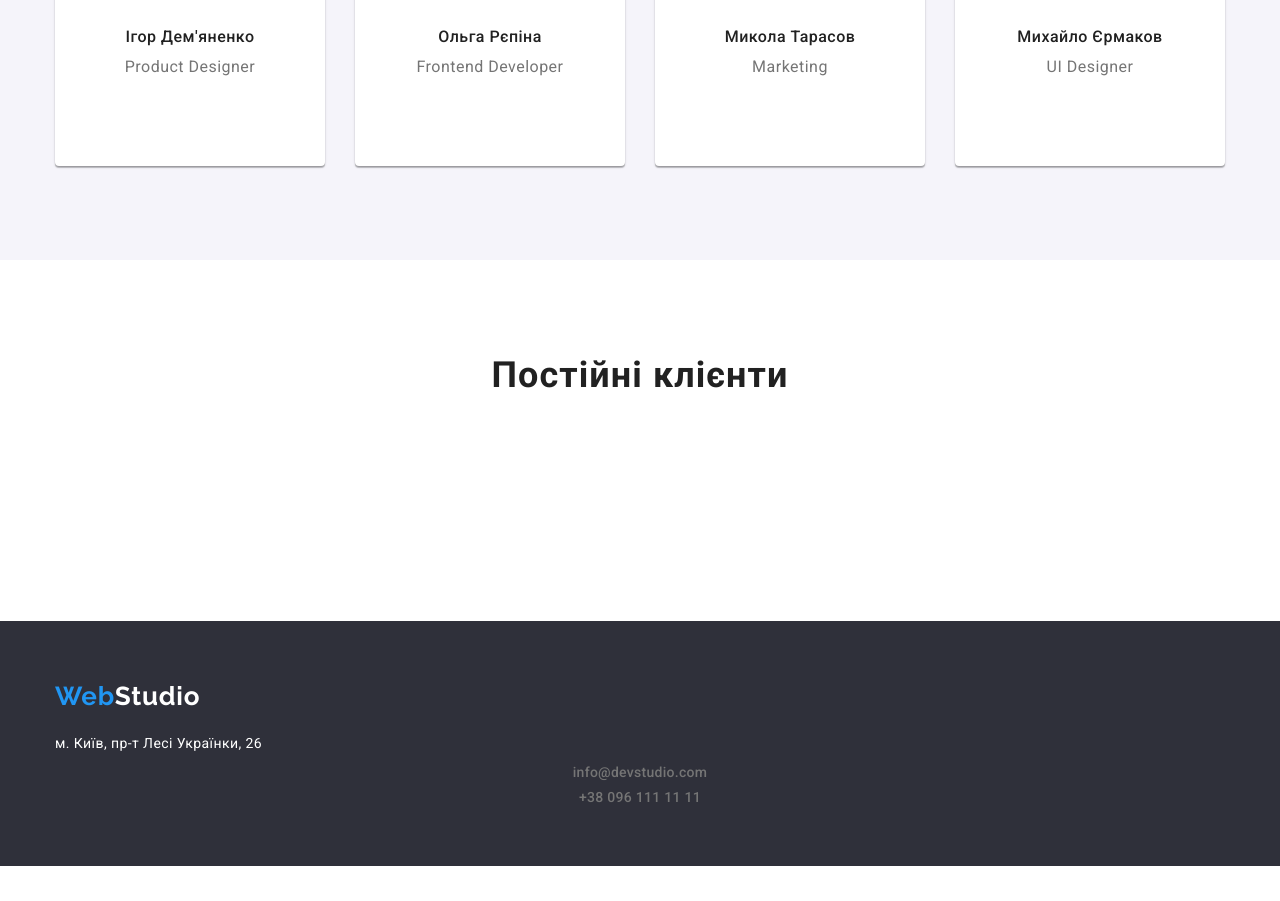
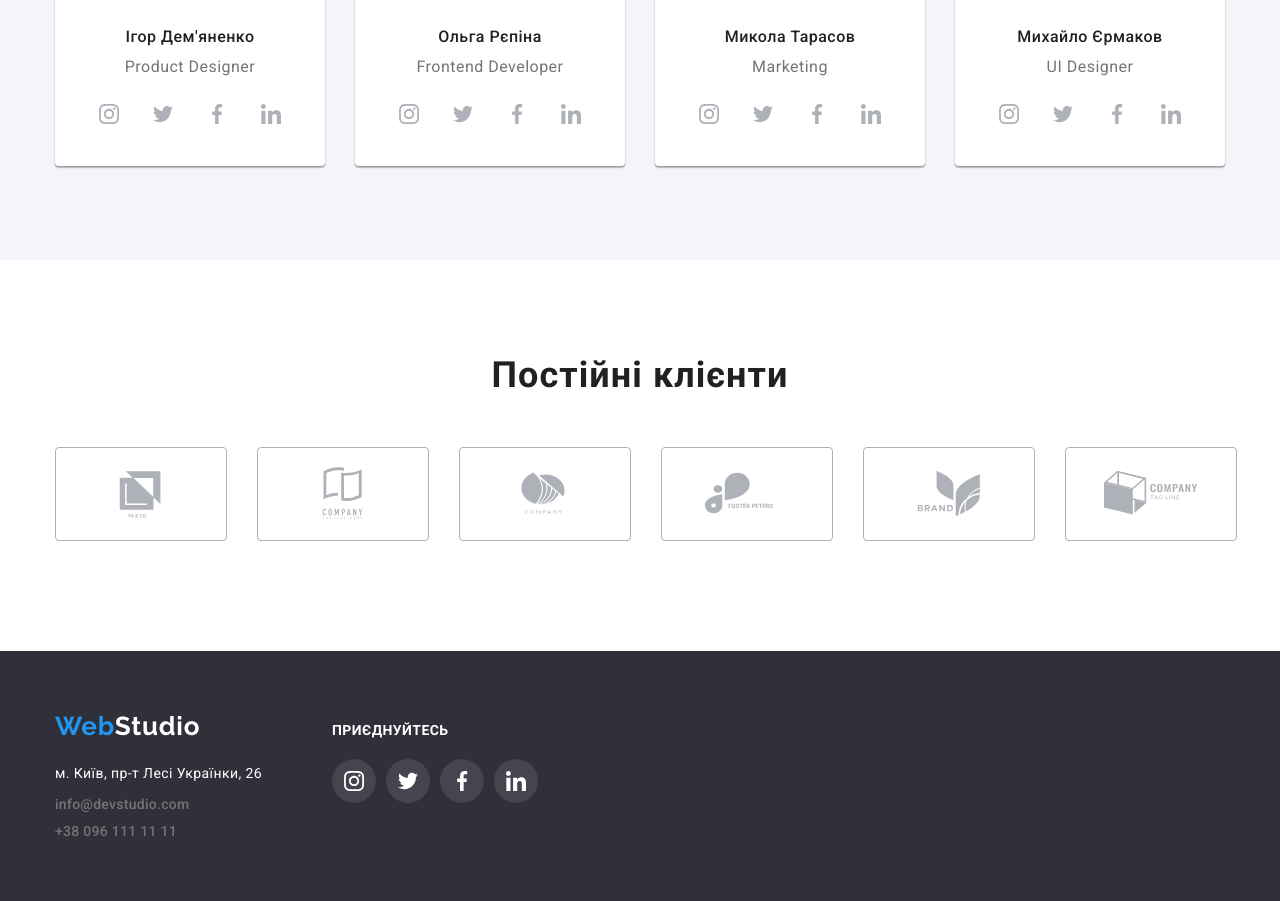
Before and after one commit to Klimch1k/goit-markup-hw-04, a plain HTML site: page index.html in a window 1280 px wide. Shown: the part 2023-2924 px from the top of the page. Before the commit the page ends 2889 px from the top, so only its background shows below. Drawn offline with nearby package versions, Linux system fonts and the light colour scheme.

Commit message:
Іконки студії

```diff
--- a/css/styles.css
+++ b/css/styles.css
@@ -352,6 +352,34 @@ a {
 /* Постійні клієнти */
 .clients-list {
   display: flex;
+  align-items: center;
+  padding-left: 0px;
+}
+.clients-item:not(:first-child) {
+  margin-left: 30px;
+}
+.clients-link {
+  display: flex;
+  justify-content: center;
+  align-items: center;
+  padding-top: 16px;
+  padding-right: 32px;
+  padding-bottom: 16px;
+  padding-left: 32px;
+  border: 1px solid #afb1b8;
+  border-radius: 4px;
+}
+.clients-logo {
+  fill: #afb1b8;
+}
+
+.clients-link:hover .clients-logo,
+.clients-link:focus .clients-logo {
+  fill: var(--accent-color);
+}
+.clients-link:hover,
+.clients-link:focus {
+  border-color: var(--accent-color);
 }
 /* Футер */
 .site-end {
@@ -375,7 +403,13 @@ a {
   color: #ffffff;
 }
 /* Адреса телефон та мейл футеру */
-
+.end-position {
+  display: flex;
+  align-items: baseline;
+}
+.end-nav {
+  margin-right: 70px;
+}
 .address-list {
   margin-top: 20px;
   margin-bottom: 0px;
@@ -404,6 +438,29 @@ a {
   padding-top: 0px;
   padding-bottom: 0px;
   font-style: normal;
+  font-weight: 500;
+  font-size: 14px;
+  line-height: 1.14;
+  letter-spacing: 0.02em;
+  color: var(--main-color);
+}
+
+.title-networks {
+  margin-top: 0px;
+  margin-bottom: 20px;
+
+  font-size: 14px;
+  line-height: 1.14;
+  letter-spacing: 0.03em;
+  text-transform: uppercase;
+  color: var(--main-back-color);
+}
+.end-network {
+  border-radius: 50%;
+  background-color: rgba(255, 255, 255, 0.1);
+}
+.network-icon-end {
+  fill: #ffffff;
 }
 
 /* СТИЛІЗАЦІЯ ПОРТФОЛІО */
--- a/index.html
+++ b/index.html
@@ -189,28 +189,30 @@
                 <li class="networks-item">
                   <a class="network link" href=""
                     ><svg class="network-icon" width="20" height="20">
-                      <use href="./images/symbol-defs.svg#icon-instagram"></use>
+                      <use
+                        href="./images/icons-sprite.svg#icon-instagram"
+                      ></use>
                     </svg>
                   </a>
                 </li>
                 <li class="networks-item">
                   <a class="network link" href=""
                     ><svg class="network-icon" width="20" height="20">
-                      <use href="./images/symbol-defs.svg#icon-twitter"></use>
+                      <use href="./images/icons-sprite.svg#icon-twitter"></use>
                     </svg>
                   </a>
                 </li>
                 <li class="networks-item">
                   <a class="network link" href=""
                     ><svg class="network-icon" width="20" height="20">
-                      <use href="./images/symbol-defs.svg#icon-facebook"></use>
+                      <use href="./images/icons-sprite.svg#icon-facebook"></use>
                     </svg>
                   </a>
                 </li>
                 <li class="networks-item">
                   <a class="network link" href=""
                     ><svg class="network-icon" width="20" height="20">
-                      <use href="./images/symbol-defs.svg#icon-linkedin"></use>
+                      <use href="./images/icons-sprite.svg#icon-linkedin"></use>
                     </svg>
                   </a>
                 </li>
@@ -229,28 +231,30 @@
                 <li class="networks-item">
                   <a class="network link" href=""
                     ><svg class="network-icon" width="20" height="20">
-                      <use href="./images/symbol-defs.svg#icon-instagram"></use>
+                      <use
+                        href="./images/icons-sprite.svg#icon-instagram"
+                      ></use>
                     </svg>
                   </a>
                 </li>
                 <li class="networks-item">
                   <a class="network link" href=""
                     ><svg class="network-icon" width="20" height="20">
-                      <use href="./images/symbol-defs.svg#icon-twitter"></use>
+                      <use href="./images/icons-sprite.svg#icon-twitter"></use>
                     </svg>
                   </a>
                 </li>
                 <li class="networks-item">
                   <a class="network link" href=""
                     ><svg class="network-icon" width="20" height="20">
-                      <use href="./images/symbol-defs.svg#icon-facebook"></use>
+                      <use href="./images/icons-sprite.svg#icon-facebook"></use>
                     </svg>
                   </a>
                 </li>
                 <li class="networks-item">
                   <a class="network link" href=""
                     ><svg class="network-icon" width="20" height="20">
-                      <use href="./images/symbol-defs.svg#icon-linkedin"></use>
+                      <use href="./images/icons-sprite.svg#icon-linkedin"></use>
                     </svg>
                   </a>
                 </li>
@@ -269,28 +273,30 @@
                 <li class="networks-item">
                   <a class="network link" href=""
                     ><svg class="network-icon" width="20" height="20">
-                      <use href="./images/symbol-defs.svg#icon-instagram"></use>
+                      <use
+                        href="./images/icons-sprite.svg#icon-instagram"
+                      ></use>
                     </svg>
                   </a>
                 </li>
                 <li class="networks-item">
                   <a class="network link" href=""
                     ><svg class="network-icon" width="20" height="20">
-                      <use href="./images/symbol-defs.svg#icon-twitter"></use>
+                      <use href="./images/icons-sprite.svg#icon-twitter"></use>
                     </svg>
                   </a>
                 </li>
                 <li class="networks-item">
                   <a class="network link" href=""
                     ><svg class="network-icon" width="20" height="20">
-                      <use href="./images/symbol-defs.svg#icon-facebook"></use>
+                      <use href="./images/icons-sprite.svg#icon-facebook"></use>
                     </svg>
                   </a>
                 </li>
                 <li class="networks-item">
                   <a class="network link" href=""
                     ><svg class="network-icon" width="20" height="20">
-                      <use href="./images/symbol-defs.svg#icon-linkedin"></use>
+                      <use href="./images/icons-sprite.svg#icon-linkedin"></use>
                     </svg>
                   </a>
                 </li>
@@ -309,28 +315,30 @@
                 <li class="networks-item">
                   <a class="network link" href=""
                     ><svg class="network-icon" width="20" height="20">
-                      <use href="./images/symbol-defs.svg#icon-instagram"></use>
+                      <use
+                        href="./images/icons-sprite.svg#icon-instagram"
+                      ></use>
                     </svg>
                   </a>
                 </li>
                 <li class="networks-item">
                   <a class="network link" href=""
                     ><svg class="network-icon" width="20" height="20">
-                      <use href="./images/symbol-defs.svg#icon-twitter"></use>
+                      <use href="./images/icons-sprite.svg#icon-twitter"></use>
                     </svg>
                   </a>
                 </li>
                 <li class="networks-item">
                   <a class="network link" href=""
                     ><svg class="network-icon" width="20" height="20">
-                      <use href="./images/symbol-defs.svg#icon-facebook"></use>
+                      <use href="./images/icons-sprite.svg#icon-facebook"></use>
                     </svg>
                   </a>
                 </li>
                 <li class="networks-item">
                   <a class="network link" href=""
                     ><svg class="network-icon" width="20" height="20">
-                      <use href="./images/symbol-defs.svg#icon-linkedin"></use>
+                      <use href="./images/icons-sprite.svg#icon-linkedin"></use>
                     </svg>
                   </a>
                 </li>
@@ -344,44 +352,44 @@
           <h2 class="clients-title">Постійні клієнти</h2>
           <ul class="clients-list list">
             <li class="clients-item">
-              <a href=""
+              <a class="clients-link link" href=""
                 ><svg class="clients-logo" width="106" height="60">
-                  <use href="./images/symbol-defs.svg#icon-company1"></use>
+                  <use href="./images/icons-sprite.svg#icon-Logo"></use>
                 </svg>
               </a>
             </li>
-            <li>
-              <a href=""
+            <li class="clients-item">
+              <a class="clients-link link" href=""
                 ><svg class="clients-logo" width="106" height="60">
-                  <use href="./images/symbol-defs.svg#icon-company2"></use>
+                  <use href="./images/icons-sprite.svg#icon-Logo2"></use>
                 </svg>
               </a>
             </li>
-            <li>
-              <a href=""
+            <li class="clients-item">
+              <a class="clients-link link" href=""
                 ><svg class="clients-logo" width="106" height="60">
-                  <use href="./images/symbol-defs.svg#icon-company3"></use>
+                  <use href="./images/icons-sprite.svg#icon-Logo3"></use>
                 </svg>
               </a>
             </li>
-            <li>
-              <a href=""
+            <li class="clients-item">
+              <a class="clients-link link" href=""
                 ><svg class="clients-logo" width="106" height="60">
-                  <use href="./images/symbol-defs.svg#icon-company4"></use>
+                  <use href="./images/icons-sprite.svg#icon-Logo4"></use>
                 </svg>
               </a>
             </li>
-            <li>
-              <a href=""
+            <li class="clients-item">
+              <a class="clients-link link" href=""
                 ><svg class="clients-logo" width="106" height="60">
-                  <use href="./images/symbol-defs.svg#icon-company5"></use>
+                  <use href="./images/icons-sprite.svg#icon-Logo5"></use>
                 </svg>
               </a>
             </li>
-            <li>
-              <a href=""
+            <li class="clients-item">
+              <a class="clients-link link" href=""
                 ><svg class="clients-logo" width="106" height="60">
-                  <use href="./images/symbol-defs.svg#icon-company6"></use>
+                  <use href="./images/icons-sprite.svg#icon-Logo6"></use>
                 </svg>
               </a>
             </li>
@@ -392,6 +400,8 @@
     <!-- Футер -->
     <footer class="site-end">
       <div class="conteiner">
+        <div class="end-position">
+          <div class="end-nav">
             <a class="logo-end link" href="/">
               <span class="logo-web">Web</span
               ><span class="logo-studio-end">Studio</span>
@@ -408,20 +418,53 @@
                   >
                 </li>
                 <li class="address-item">
-              <a
-                class="auth-link mail-end link"
-                href="mailto:info@devstudio.com"
+                  <a class="mail-end link" href="mailto:info@devstudio.com"
                     >info@devstudio.com</a
                   >
                 </li>
                 <li class="address-item">
-              <a class="auth-link tel-end link" href="tel:+380961111111"
+                  <a class="tel-end link" href="tel:+380961111111"
                     >+38 096 111 11 11</a
                   >
                 </li>
               </ul>
             </address>
           </div>
+          <div>
+            <h3 class="title-networks">приєднуйтесь</h3>
+            <ul class="networks-list list">
+              <li class="networks-item">
+                <a class="network link end-network" href=""
+                  ><svg class="network-icon-end" width="20" height="20">
+                    <use href="./images/icons-sprite.svg#icon-instagram"></use>
+                  </svg>
+                </a>
+              </li>
+              <li class="networks-item">
+                <a class="network link end-network" href=""
+                  ><svg class="network-icon-end" width="20" height="20">
+                    <use href="./images/icons-sprite.svg#icon-twitter"></use>
+                  </svg>
+                </a>
+              </li>
+              <li class="networks-item">
+                <a class="network link end-network" href=""
+                  ><svg class="network-icon-end" width="20" height="20">
+                    <use href="./images/icons-sprite.svg#icon-facebook"></use>
+                  </svg>
+                </a>
+              </li>
+              <li class="networks-item">
+                <a class="network link end-network" href=""
+                  ><svg class="network-icon-end" width="20" height="20">
+                    <use href="./images/icons-sprite.svg#icon-linkedin"></use>
+                  </svg>
+                </a>
+              </li>
+            </ul>
+          </div>
+        </div>
+      </div>
     </footer>
   </body>
 </html>
```
Lines whose indentation alone changed are shown as unchanged.
